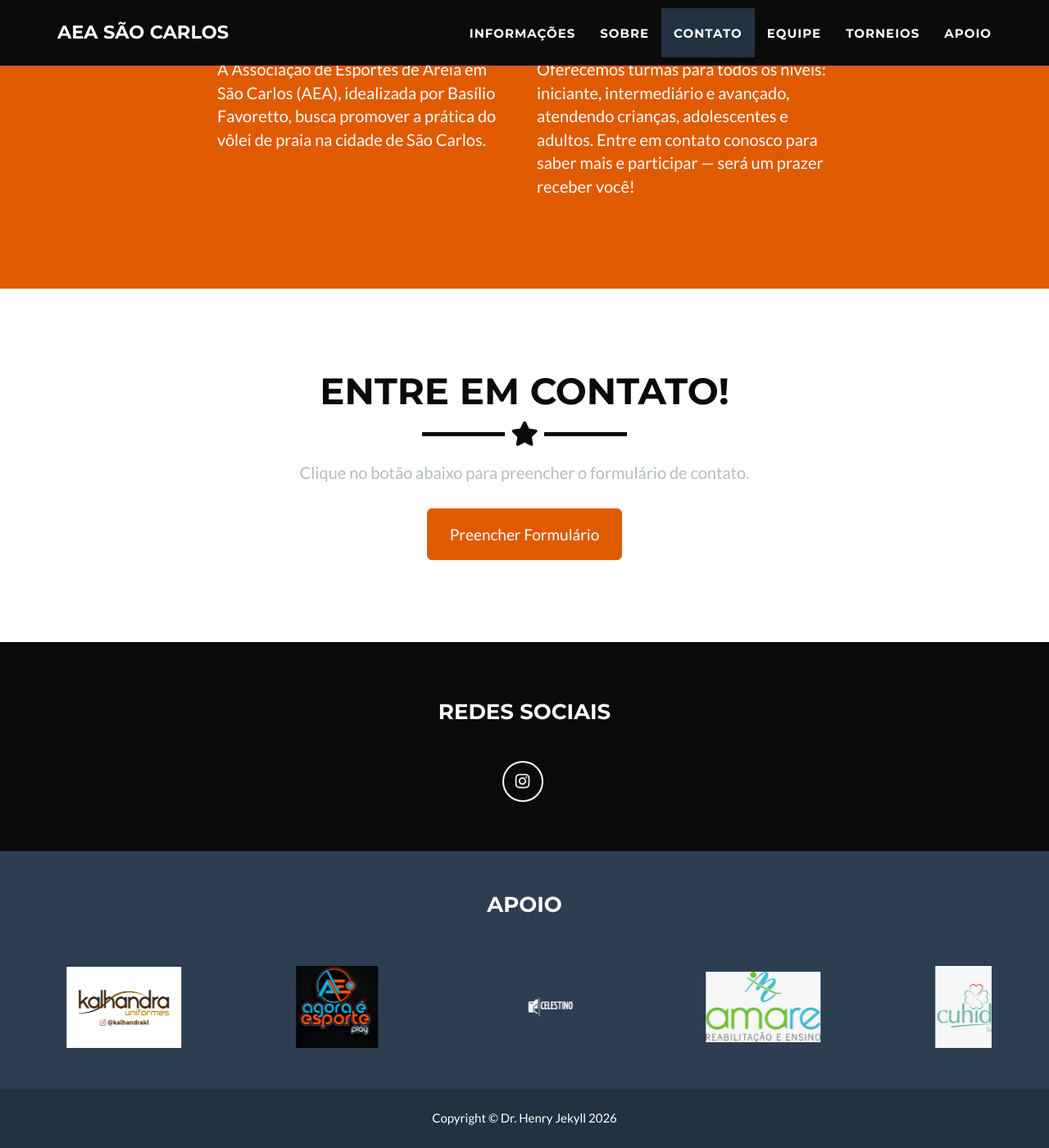
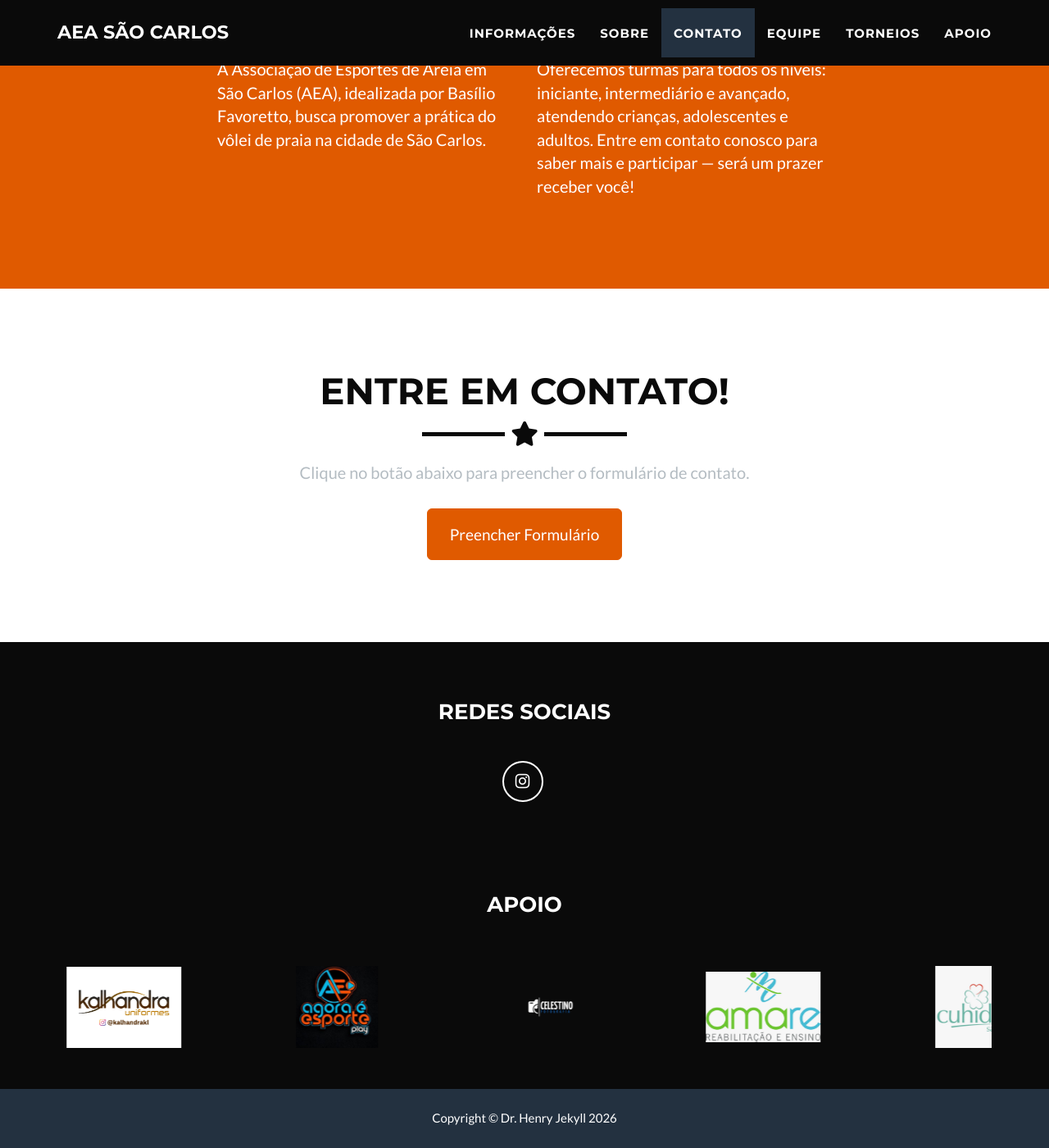
Before and after one commit to aeafavoretto/aeafavoretto.github.io, a Jekyll site: the page built from _posts/2014-07-18-project-1.markdown, in a window 1280 px wide and 1400 px high, scrolled down 1811 px. Shown: the whole window at 82% size. Built offline with Jekyll 4.4.1, drawn with Linux system fonts in a browser that asks for light colours; nearby versions of some CDN libraries; library files that are not in the unit come from our copies.

Commit message:
teste cor, ajuste imagem

```diff
--- a/_includes/css/main.css
+++ b/_includes/css/main.css
@@ -542,7 +542,7 @@ footer .footer-below {
 
 /* Footer styling */
 .footer-sponsors {
-  background-color: #2c3e50;
+  background-color: #0A0A0A;
   padding: 30px 0;
 }
 
```
